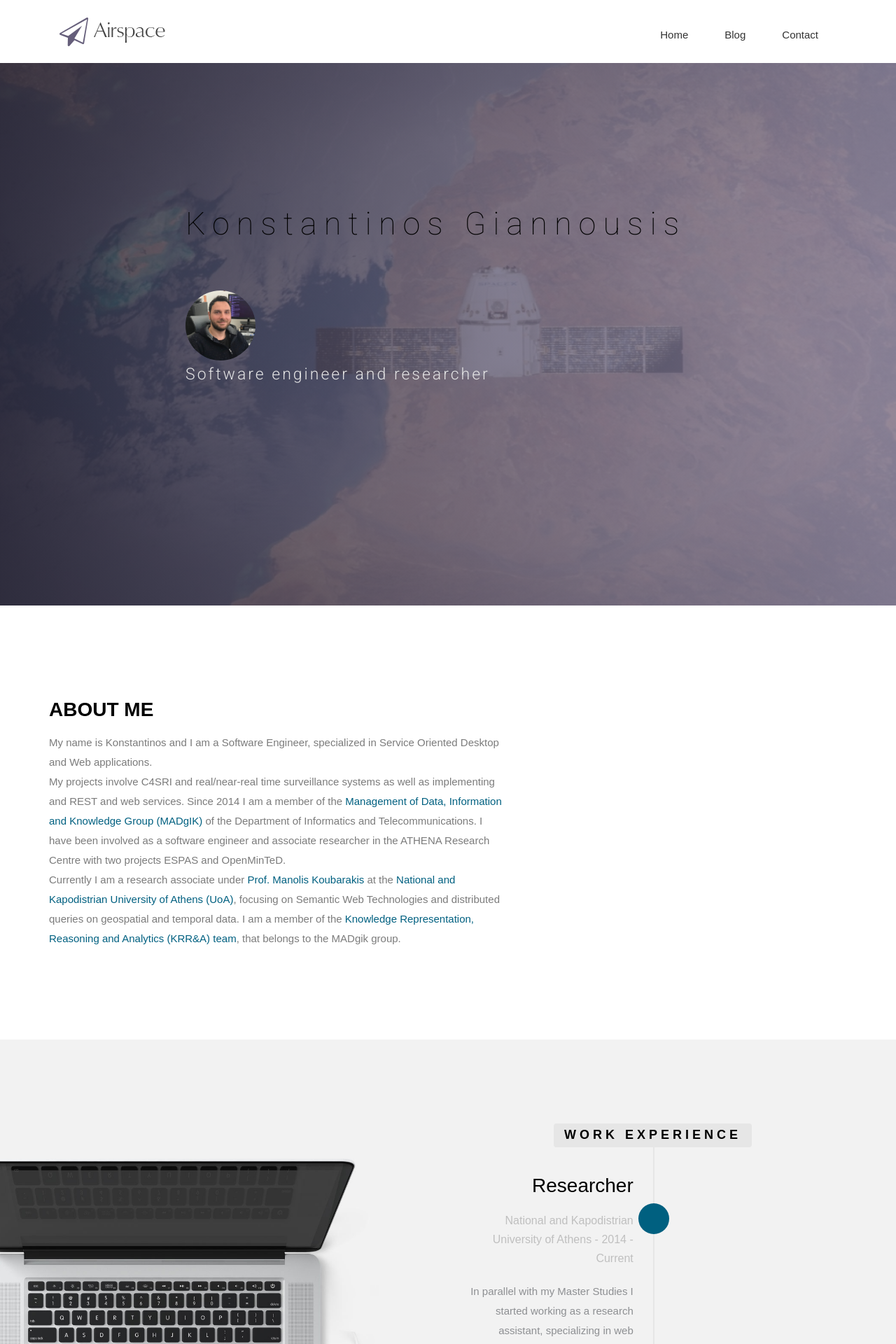
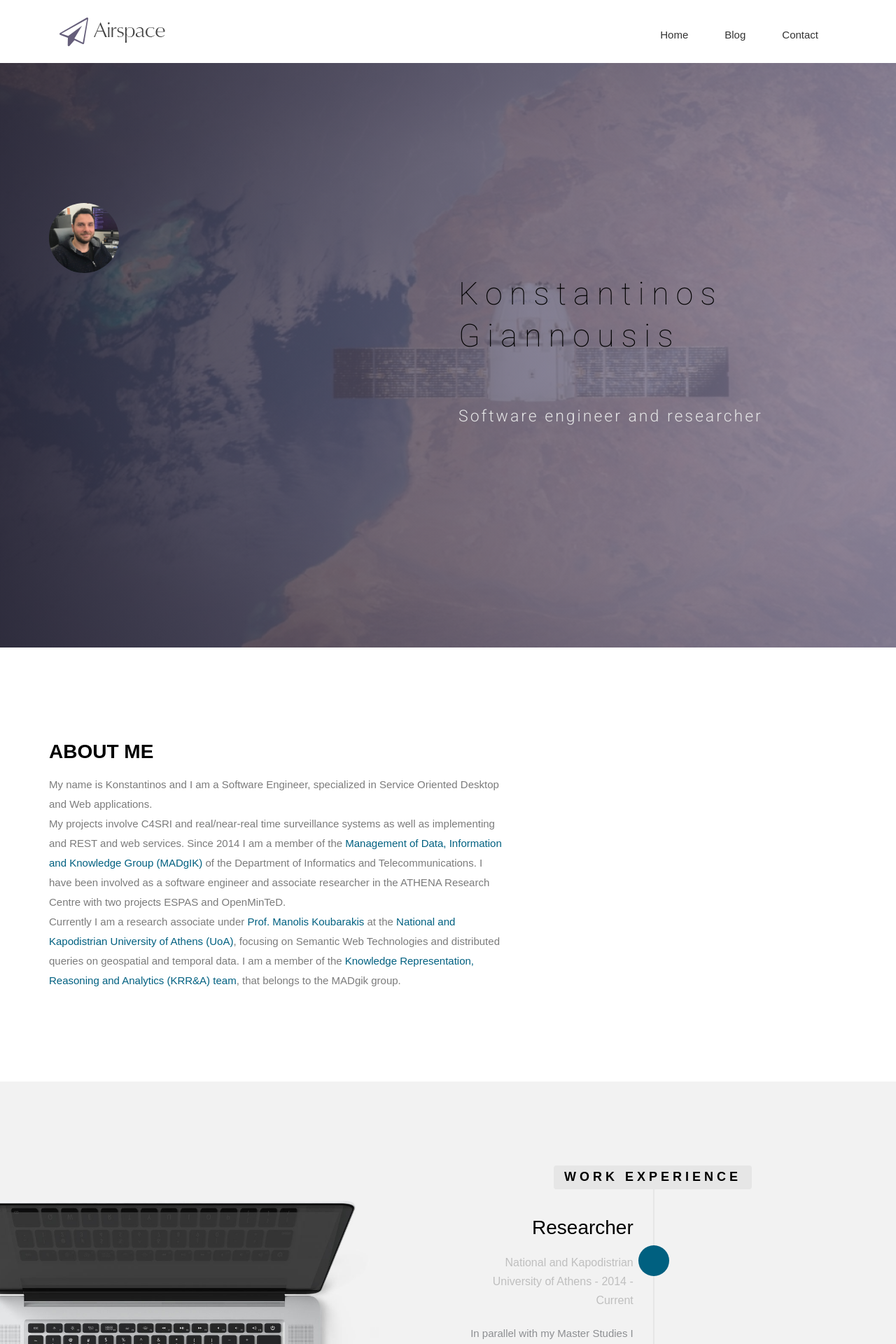
Before and after one commit to kgiann78/kgiann78.github.io, a Jekyll site: the page built from index.html, in a window 1280 px wide. Shown: the top 1920 px of the page at 70% size. Built offline with Jekyll 4.4.1, drawn with Linux system fonts in a browser that asks for light colours; nearby versions of some CDN libraries; some web fonts are replaced.

Commit message:
Updating index

```diff
--- a/index.html
+++ b/index.html
@@ -8,11 +8,15 @@ permalink: /
 <section id="slider">
     <div class="container">
         <div class="row">
-            <div class="col-md-10 col-md-offset-2">
+            <div class="col-md-5 col-sm-12">
+                <div class="block">
+                    <img style="border-radius: 500px;" src="img/personal.jpeg" height="100" width="100"
+                         alt="my image">
+                </div>
+            </div>
+            <div class="col-md-6 col-md-offset-6">
                 <div class="block">
                     <h1 class="animated fadeInUp">Konstantinos Giannousis</h1>
-                    <img style="border-radius: 500px;" src="img/personal.jpeg" height="100" width="100"
-                         alt="my image">
                     <p class="animated fadeInUp">Software engineer and researcher</p>
                 </div>
             </div>
```
